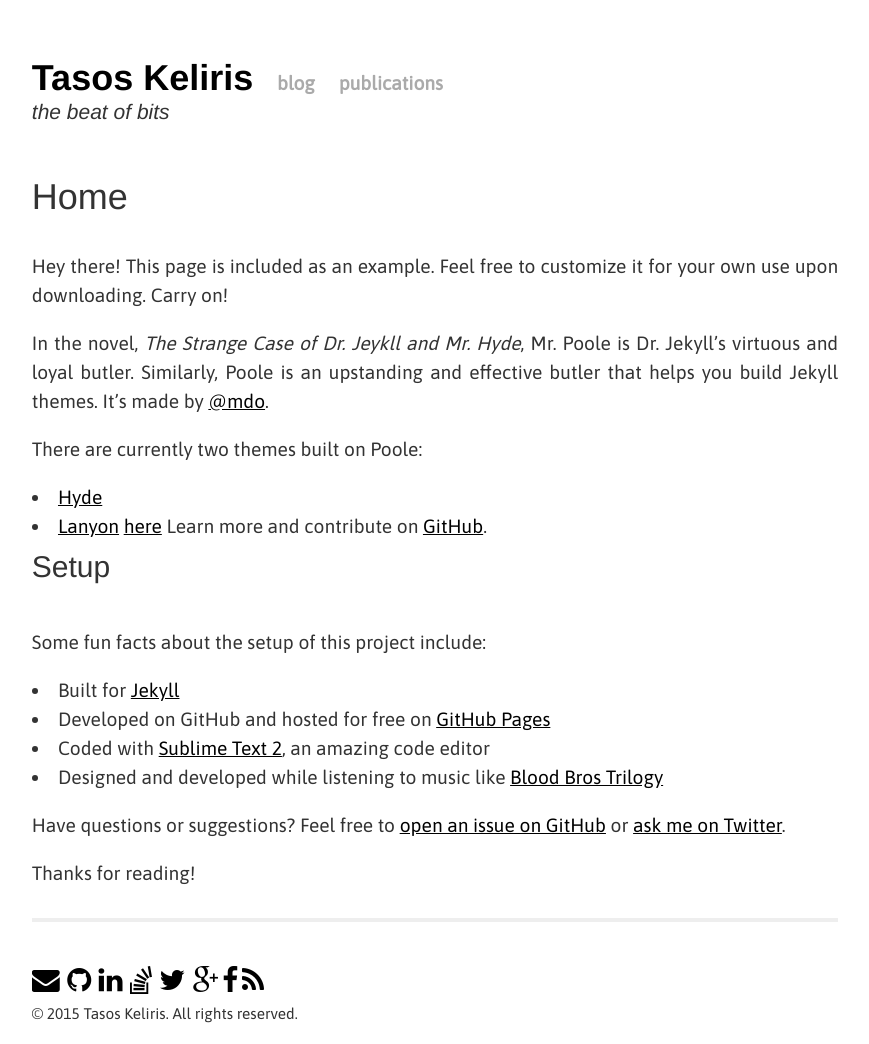
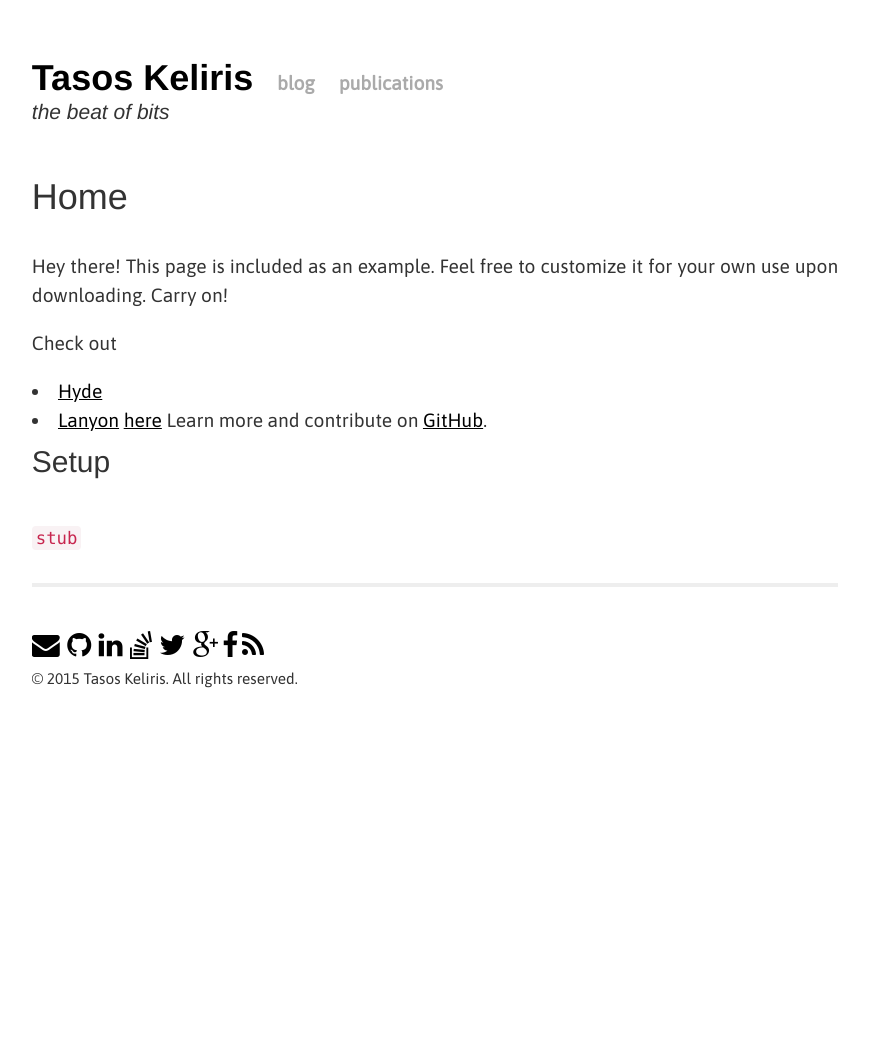
Before and after one commit to tkeliris/tkeliris.github.io, a Jekyll site: the page built from index.html, in a window 1280 px wide. Shown: the whole page, without its empty margins (205-1074 px from the left). Built offline with Jekyll 4.4.1, drawn with Linux system fonts in a browser that asks for light colours; Markdown is read by kramdown in place of the engine named in the settings; after the commit the page ends 958 px from its top, so only the background shows below that.

Commit message:
Removed /default/ messages

```diff
--- a/home.md
+++ b/home.md
@@ -7,24 +7,11 @@
   Hey there! This page is included as an example. Feel free to customize it for your own use upon downloading. Carry on!
 </p>
 
-In the novel, *The Strange Case of Dr. Jeykll and Mr. Hyde*, Mr. Poole is Dr. Jekyll's virtuous and loyal butler. Similarly, Poole is an upstanding and effective butler that helps you build Jekyll themes. It's made by [@mdo](https://twitter.com/mdo).
-
-There are currently two themes built on Poole:
-
+Check out
 * [Hyde](http://hyde.getpoole.com)
 * [Lanyon](http://lanyon.getpoole.com)
 [here](/about)
 Learn more and contribute on [GitHub](https://github.com/poole).
 
 ## Setup
-
-Some fun facts about the setup of this project include:
-
-* Built for [Jekyll](http://jekyllrb.com)
-* Developed on GitHub and hosted for free on [GitHub Pages](https://pages.github.com)
-* Coded with [Sublime Text 2](http://sublimetext.com), an amazing code editor
-* Designed and developed while listening to music like [Blood Bros Trilogy](https://soundcloud.com/maddecent/sets/blood-bros-series)
-
-Have questions or suggestions? Feel free to [open an issue on GitHub](https://github.com/poole/issues/new) or [ask me on Twitter](https://twitter.com/mdo).
-
-Thanks for reading!
+`stub`
--- a/pubs.md
+++ b/pubs.md
@@ -7,24 +7,11 @@
   Hey there! This page is included as an example. Feel free to customize it for your own use upon downloading. Carry on!
 </p>
 
-In the novel, *The Strange Case of Dr. Jeykll and Mr. Hyde*, Mr. Poole is Dr. Jekyll's virtuous and loyal butler. Similarly, Poole is an upstanding and effective butler that helps you build Jekyll themes. It's made by [@mdo](https://twitter.com/mdo).
-
-There are currently two themes built on Poole:
-
+Check out
 * [Hyde](http://hyde.getpoole.com)
 * [Lanyon](http://lanyon.getpoole.com)
-
+[here](/about)
 Learn more and contribute on [GitHub](https://github.com/poole).
 
 ## Setup
-
-Some fun facts about the setup of this project include:
-
-* Built for [Jekyll](http://jekyllrb.com)
-* Developed on GitHub and hosted for free on [GitHub Pages](https://pages.github.com)
-* Coded with [Sublime Text 2](http://sublimetext.com), an amazing code editor
-* Designed and developed while listening to music like [Blood Bros Trilogy](https://soundcloud.com/maddecent/sets/blood-bros-series)
-
-Have questions or suggestions? Feel free to [open an issue on GitHub](https://github.com/poole/issues/new) or [ask me on Twitter](https://twitter.com/mdo).
-
-Thanks for reading!
+`stub`
```
Also changed, not shown: _posts/example1.md (renamed from _posts/2012-02-06-whats-jekyll.md), 6 other files.
